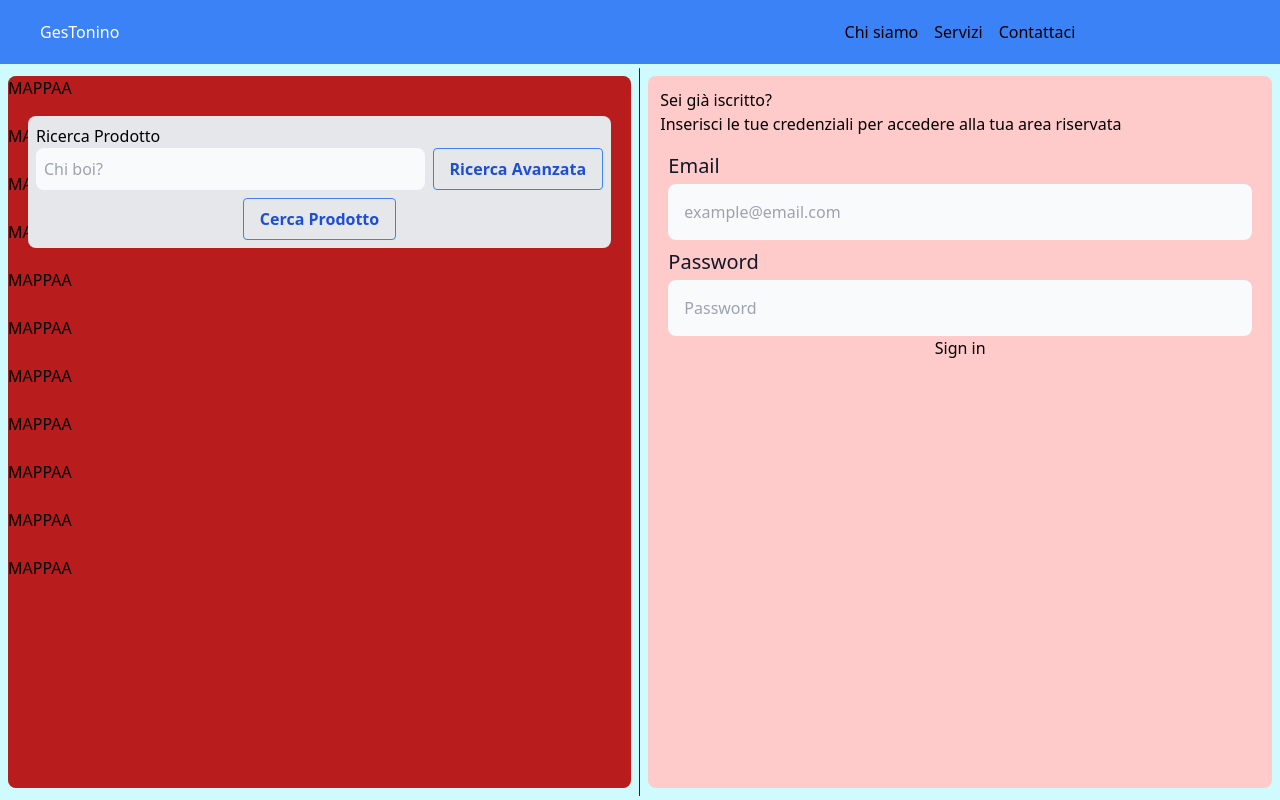
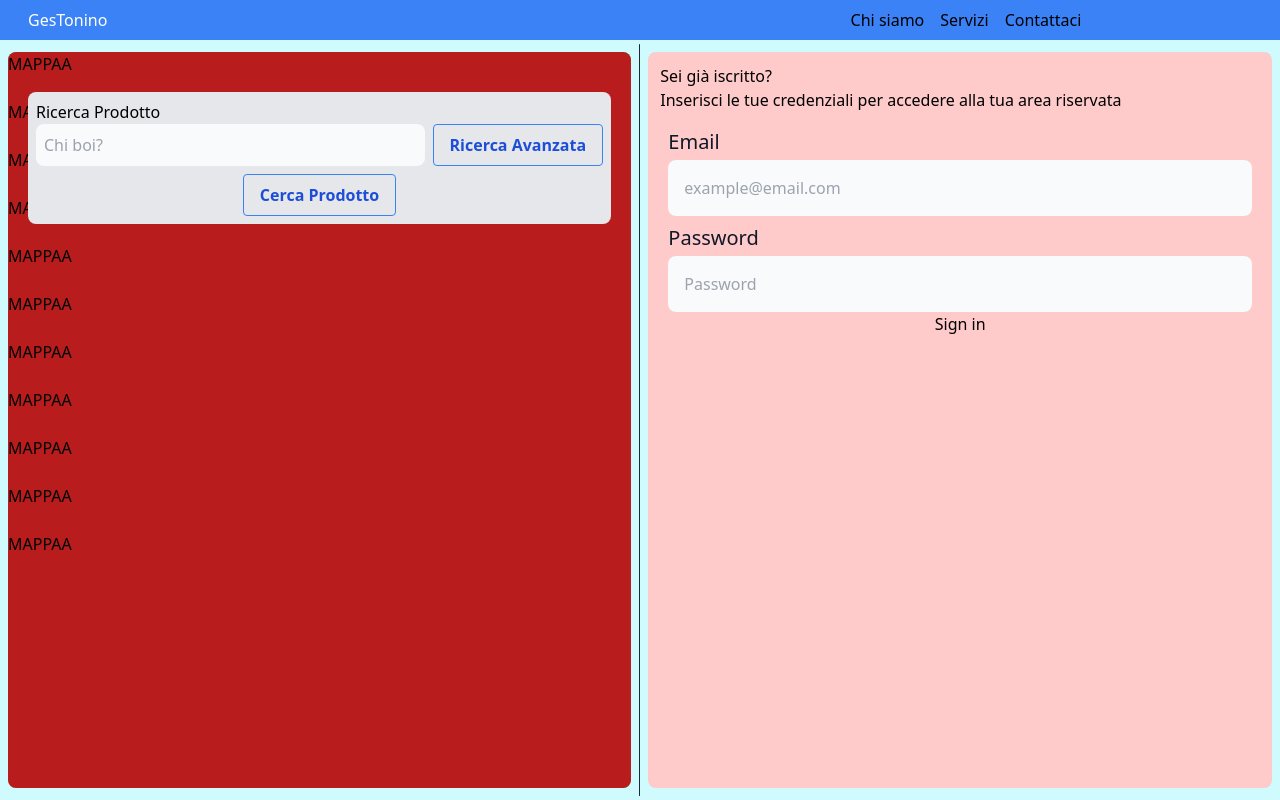
Before and after one commit to Shadowz-git/GesTonino, an Angular app in the folder frontend/: page /home in a window 1280 px wide. Built offline with nearby package versions, Linux system fonts and the light colour scheme.

Commit message:
Sistemati alcuni dettagli per rendere più carino l'header e non troppo ingombrante

```diff
--- a/frontend/src/app/layout/header/header.component.css
+++ b/frontend/src/app/layout/header/header.component.css
@@ -1,5 +1,5 @@
 nav {
-  @apply bg-blue-500 p-5  !important;
+  @apply bg-blue-500 p-2  !important;
 }
 
 nav > a {
```
